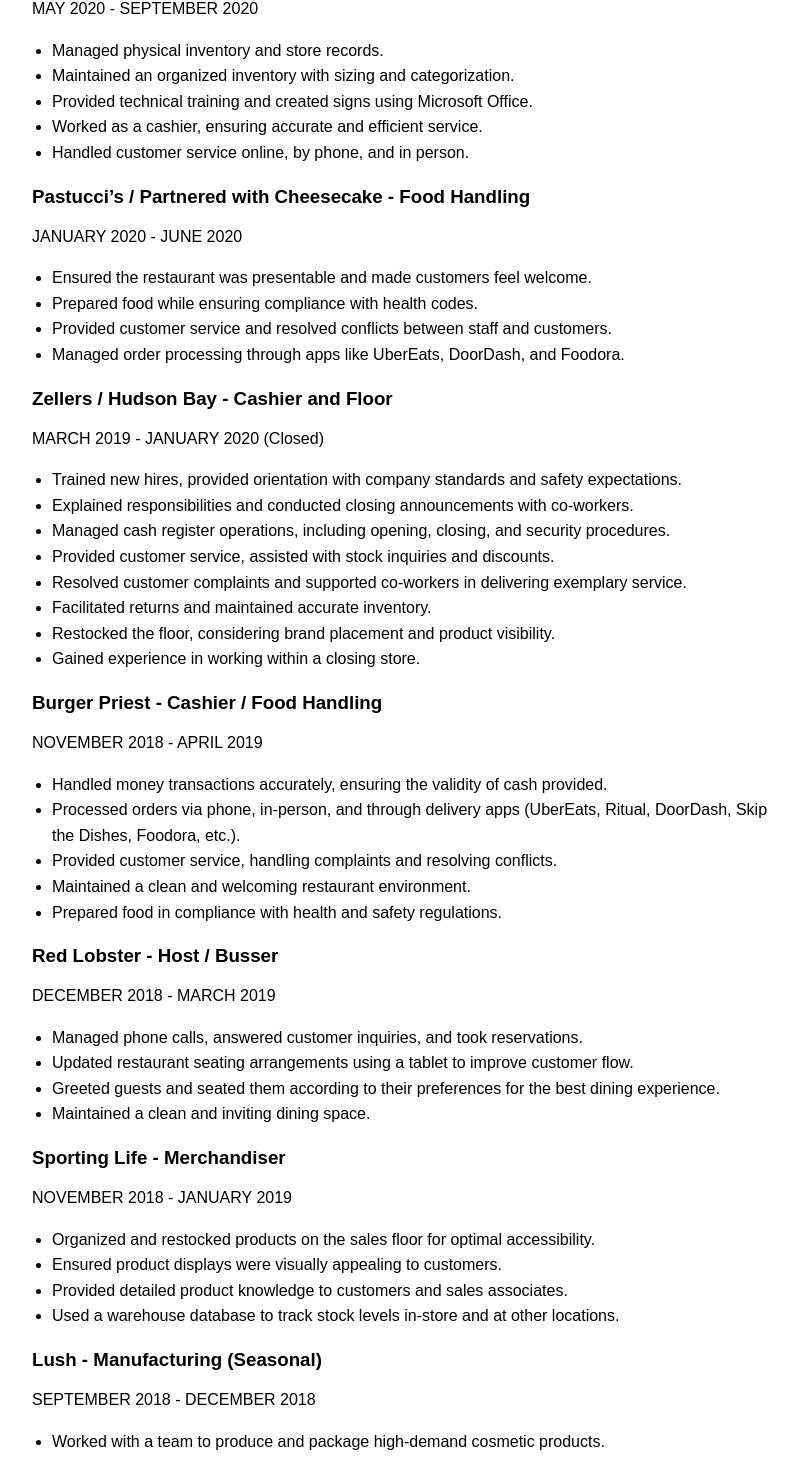
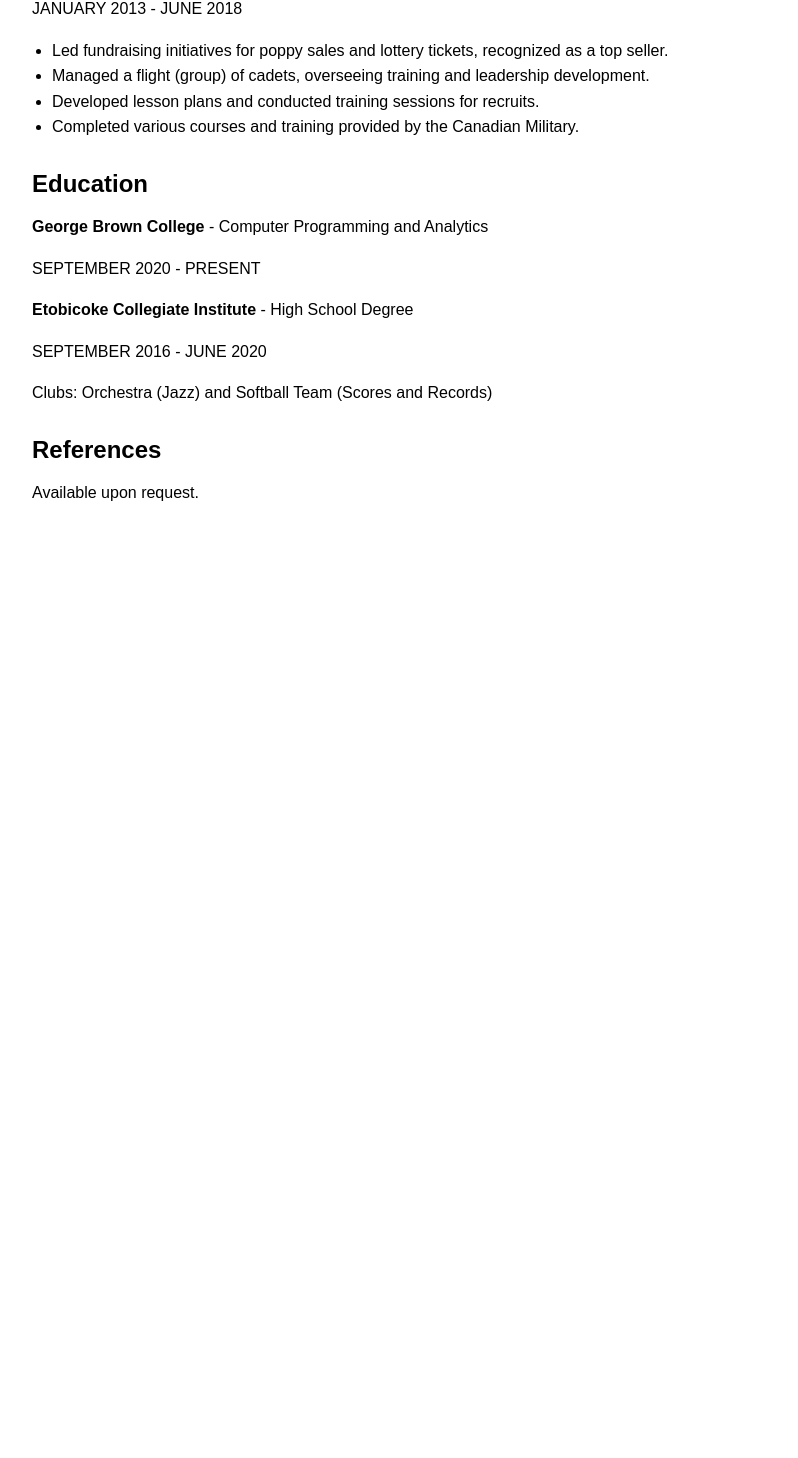
Before and after one commit to margaretTere/Portfolio, a React (Create React App) app: page /resume in a window 1280 px wide. Shown: the part 2315-3773 px from the top of the page, without its empty margins (228-1026 px from the left). After the commit the page ends 2891 px from the top, so only its background shows below. Built offline with nearby package versions, Linux system fonts and the light colour scheme.

Commit message:
updated resume page

```diff
--- a/src/pages/ResumePage.js
+++ b/src/pages/ResumePage.js
@@ -97,87 +97,7 @@
         </ul>
       </Experience>
 
-      <Experience>
-  <h3>Brands Gone Wild - Cashier and Floor</h3>
-  <p>MAY 2020 - SEPTEMBER 2020</p>
-  <ul>
-    <li>Managed physical inventory and store records.</li>
-    <li>Maintained an organized inventory with sizing and categorization.</li>
-    <li>Provided technical training and created signs using Microsoft Office.</li>
-    <li>Worked as a cashier, ensuring accurate and efficient service.</li>
-    <li>Handled customer service online, by phone, and in person.</li>
-  </ul>
-</Experience>
 
-<Experience>
-  <h3>Pastucci’s / Partnered with Cheesecake - Food Handling</h3>
-  <p>JANUARY 2020 - JUNE 2020</p>
-  <ul>
-    <li>Ensured the restaurant was presentable and made customers feel welcome.</li>
-    <li>Prepared food while ensuring compliance with health codes.</li>
-    <li>Provided customer service and resolved conflicts between staff and customers.</li>
-    <li>Managed order processing through apps like UberEats, DoorDash, and Foodora.</li>
-  </ul>
-</Experience>
-
-<Experience>
-  <h3>Zellers / Hudson Bay - Cashier and Floor</h3>
-  <p>MARCH 2019 - JANUARY 2020 (Closed)</p>
-  <ul>
-    <li>Trained new hires, provided orientation with company standards and safety expectations.</li>
-    <li>Explained responsibilities and conducted closing announcements with co-workers.</li>
-    <li>Managed cash register operations, including opening, closing, and security procedures.</li>
-    <li>Provided customer service, assisted with stock inquiries and discounts.</li>
-    <li>Resolved customer complaints and supported co-workers in delivering exemplary service.</li>
-    <li>Facilitated returns and maintained accurate inventory.</li>
-    <li>Restocked the floor, considering brand placement and product visibility.</li>
-    <li>Gained experience in working within a closing store.</li>
-  </ul>
-</Experience>
-
-<Experience>
-  <h3>Burger Priest - Cashier / Food Handling</h3>
-  <p>NOVEMBER 2018 - APRIL 2019</p>
-  <ul>
-    <li>Handled money transactions accurately, ensuring the validity of cash provided.</li>
-    <li>Processed orders via phone, in-person, and through delivery apps (UberEats, Ritual, DoorDash, Skip the Dishes, Foodora, etc.).</li>
-    <li>Provided customer service, handling complaints and resolving conflicts.</li>
-    <li>Maintained a clean and welcoming restaurant environment.</li>
-    <li>Prepared food in compliance with health and safety regulations.</li>
-  </ul>
-</Experience>
-
-<Experience>
-  <h3>Red Lobster - Host / Busser</h3>
-  <p>DECEMBER 2018 - MARCH 2019</p>
-  <ul>
-    <li>Managed phone calls, answered customer inquiries, and took reservations.</li>
-    <li>Updated restaurant seating arrangements using a tablet to improve customer flow.</li>
-    <li>Greeted guests and seated them according to their preferences for the best dining experience.</li>
-    <li>Maintained a clean and inviting dining space.</li>
-  </ul>
-</Experience>
-
-<Experience>
-  <h3>Sporting Life - Merchandiser</h3>
-  <p>NOVEMBER 2018 - JANUARY 2019</p>
-  <ul>
-    <li>Organized and restocked products on the sales floor for optimal accessibility.</li>
-    <li>Ensured product displays were visually appealing to customers.</li>
-    <li>Provided detailed product knowledge to customers and sales associates.</li>
-    <li>Used a warehouse database to track stock levels in-store and at other locations.</li>
-  </ul>
-</Experience>
-
-<Experience>
-  <h3>Lush - Manufacturing (Seasonal)</h3>
-  <p>SEPTEMBER 2018 - DECEMBER 2018</p>
-  <ul>
-    <li>Worked with a team to produce and package high-demand cosmetic products.</li>
-    <li>Assisted in shaping and designing bath products in the Bubbles department.</li>
-    <li>Maintained a clean and safe workspace to meet production standards.</li>
-  </ul>
-</Experience>
 
 <Experience>
   <h3>Royal Canadian Air Cadets, Toronto - Sergeant</h3>
```
